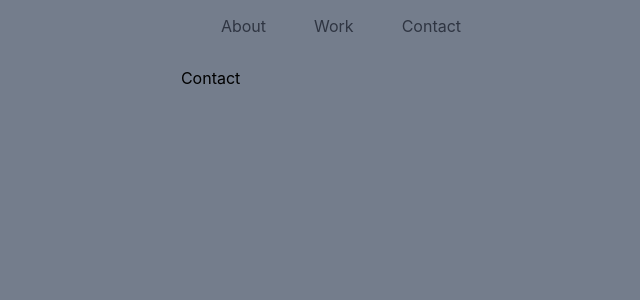
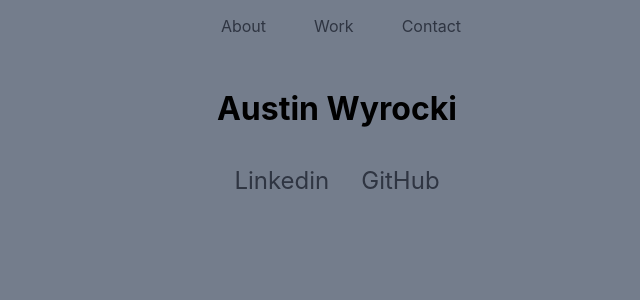
Before and after one commit to awyrocki/portfolio, a React (Create React App) app: page /Contact in a window 1280 px wide. Shown: the top 300 px of the page, without its empty margins (303-943 px from the left). Built offline with nearby package versions, Linux system fonts and the light colour scheme.

Commit message:
contact info

```diff
--- a/src/components/Contact/Contact.css
+++ b/src/components/Contact/Contact.css
@@ -0,0 +1,17 @@
+#contact-div {
+    display: flex;
+    flex-direction: column;
+    justify-content: center;
+    align-items: center;
+    gap: 1em;
+}
+
+#contact-span > a {
+    font-size: 1.5em;
+}
+
+#contact-div2 {
+    display: flex;
+    flex-direction: row;
+    gap: 2em;
+}
--- a/src/components/Contact/Contact.jsx
+++ b/src/components/Contact/Contact.jsx
@@ -1,8 +1,15 @@
 import React from 'react'
+import "./Contact.css"
 
 function Contact() {
   return (
-    <div>Contact</div>
+    <div id='contact-div'>
+      <h1 id='h1'>Austin Wyrocki</h1>
+      <div id='contact-div2'>
+        <span id='contact-span'><a href='https://www.linkedin.com/in/austin-wyrocki/'>Linkedin</a></span>
+        <span id='contact-span'><a href="https://github.com/awyrocki">GitHub</a></span>
+      </div>
+    </div>
   )
 }
 
--- a/src/components/Home/Home.jsx
+++ b/src/components/Home/Home.jsx
@@ -1,4 +1,5 @@
 import React from 'react'
+import "./Home.css"
 
 function Home() {
   return (
--- a/src/components/NotFound/NotFound.jsx
+++ b/src/components/NotFound/NotFound.jsx
@@ -1,4 +1,5 @@
 import React from 'react'
+import "./NotFound.css"
 
 function NotFound() {
   return (
--- a/src/components/Work/Work.jsx
+++ b/src/components/Work/Work.jsx
@@ -1,4 +1,5 @@
 import React from 'react'
+import "./Work.css"
 
 function Work() {
   return (
```
